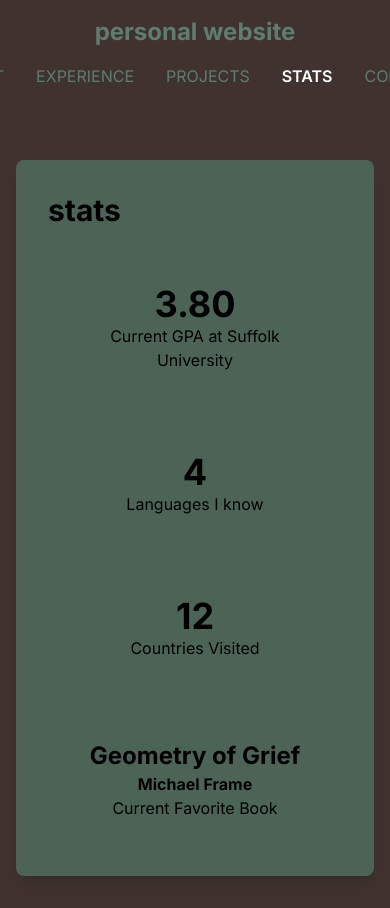
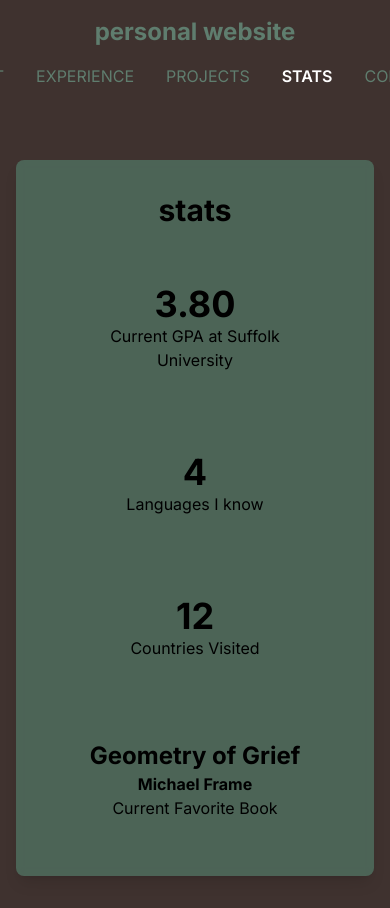
Before and after one commit to mrsinani/as_web, a Next.js app: page /stats in a window 390 px wide. Built offline with nearby package versions, Linux system fonts and the light colour scheme.

Commit message:
text center stats // shif me bo ate mutin e mobile

```diff
--- a/app/stats/page.tsx
+++ b/app/stats/page.tsx
@@ -10,7 +10,7 @@ export default function Stats() {
             transition={{ duration: 0.5 }}
             className="max-w-3xl mx-auto bg-[#4E6A5B]/90 backdrop-blur-sm p-8 rounded-lg shadow-lg mt-32"
         >
-            <h1 className="text-3xl font-bold mb-8 text-black">stats</h1>
+            <h1 className="text-3xl font-bold mb-8 text-black text-center">stats</h1>
             <div className="grid grid-cols-1 md:grid-cols-2 gap-8">
                 <motion.div
                     className="text-center p-6 bg-[#4E6A5B]/0 rounded-lg"
```
